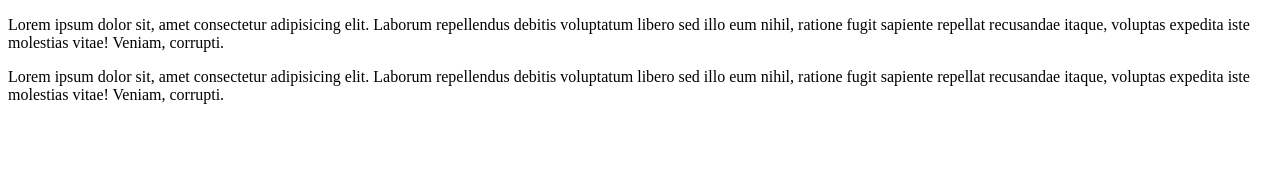
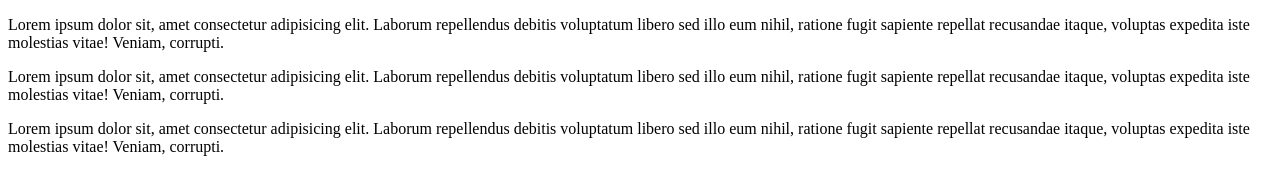
Before and after one commit to mrhammad04x/git, a plain HTML site: page index.html in a window 1280 px wide. Drawn offline with Linux system fonts and the light colour scheme.

Commit message:
This is my third git commit

```diff
--- a/index.html
+++ b/index.html
@@ -8,5 +8,6 @@
 <body>
     <p>Lorem ipsum dolor sit, amet consectetur adipisicing elit. Laborum repellendus debitis voluptatum libero sed illo eum nihil, ratione fugit sapiente repellat recusandae itaque, voluptas expedita iste molestias vitae! Veniam, corrupti.</p>
     <p>Lorem ipsum dolor sit, amet consectetur adipisicing elit. Laborum repellendus debitis voluptatum libero sed illo eum nihil, ratione fugit sapiente repellat recusandae itaque, voluptas expedita iste molestias vitae! Veniam, corrupti.</p>
+    <p>Lorem ipsum dolor sit, amet consectetur adipisicing elit. Laborum repellendus debitis voluptatum libero sed illo eum nihil, ratione fugit sapiente repellat recusandae itaque, voluptas expedita iste molestias vitae! Veniam, corrupti.</p>
 </body>
 </html>
```
